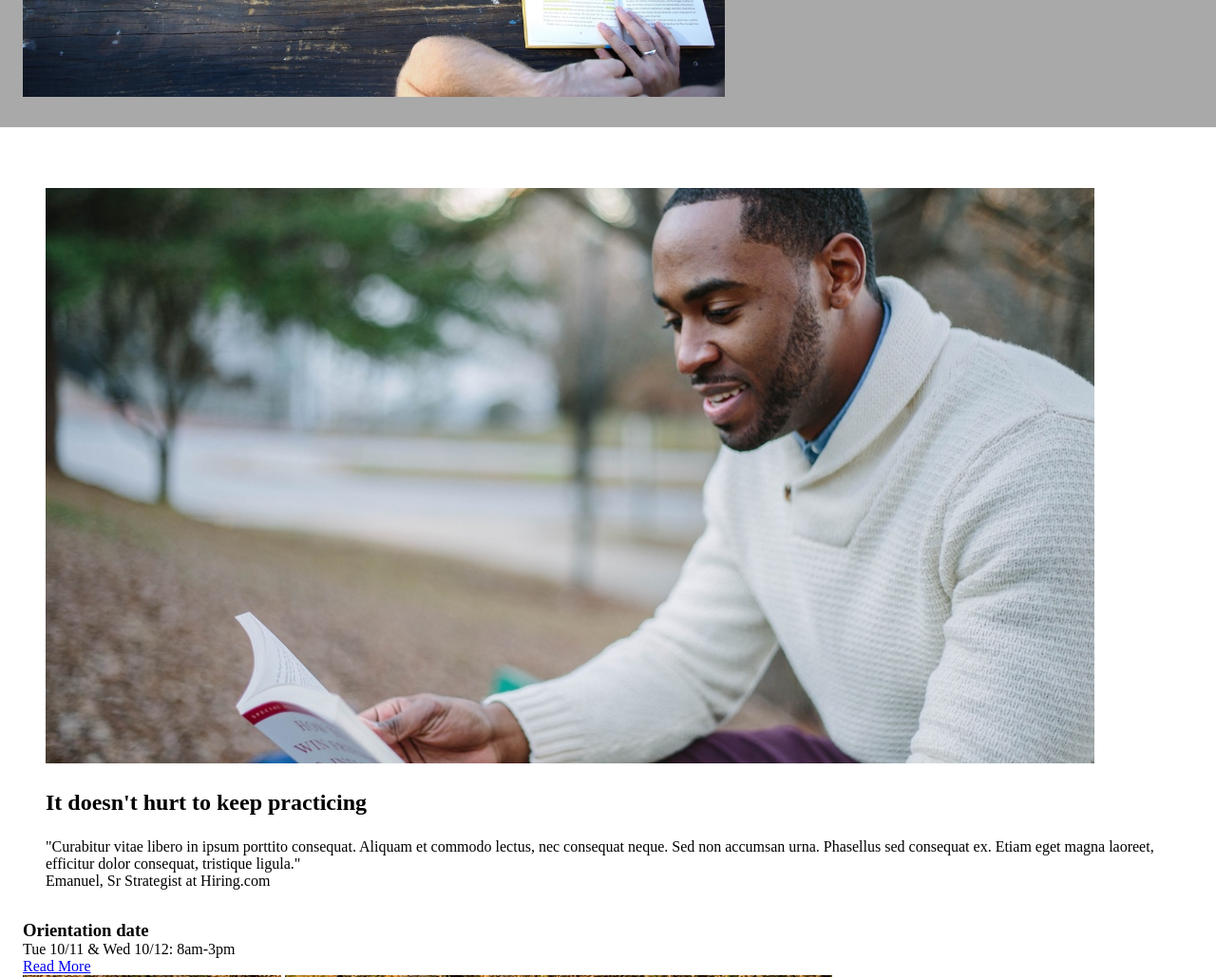
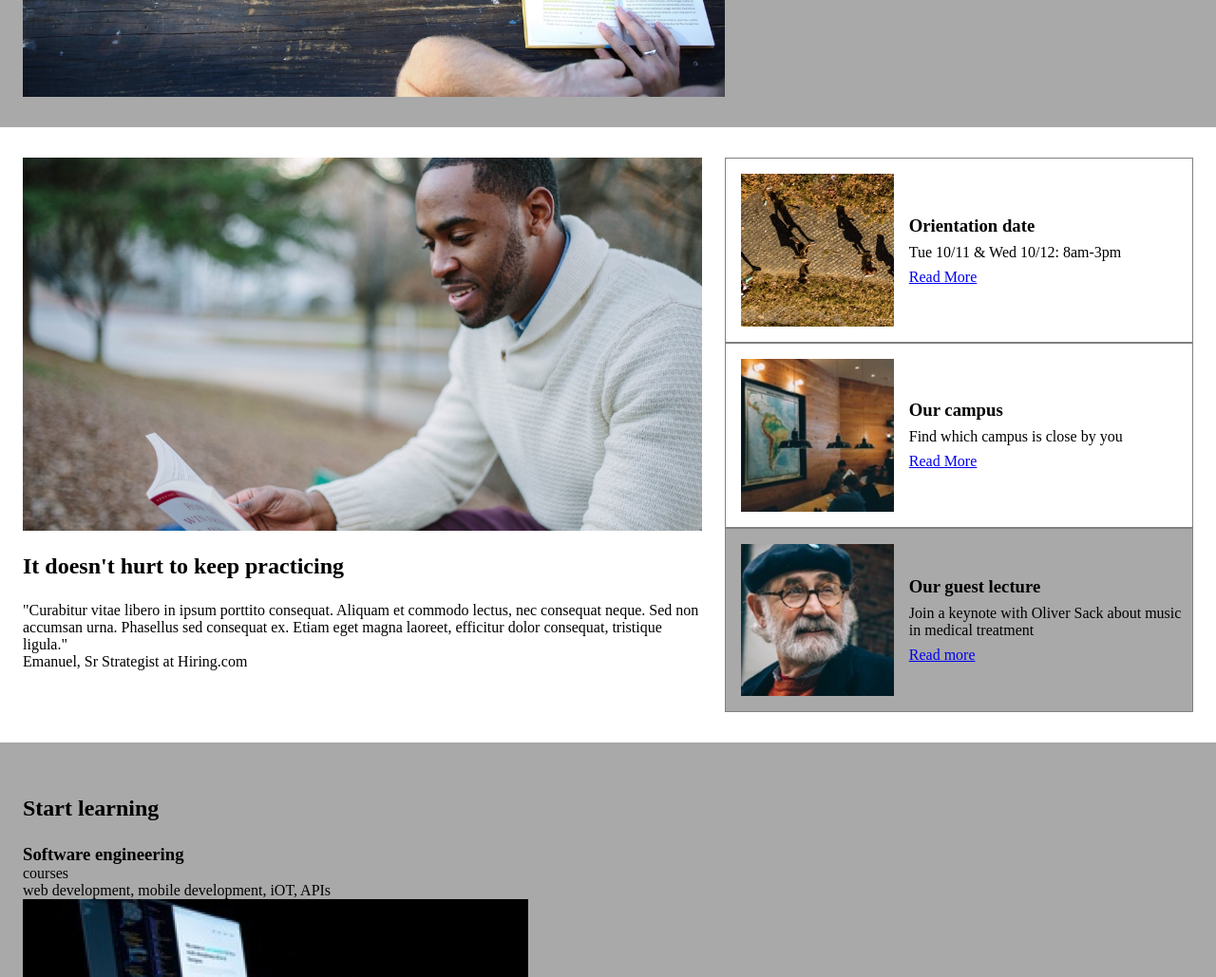
Before and after one commit to cmason2394/capstone_colmar_academy, a plain HTML site: page index.html in a window 1280 px wide. Shown: the part 540-1569 px from the top of the page at 95% size. Drawn offline with Linux system fonts and the light colour scheme.

Commit message:
configure layout of second section

```diff
--- a/index.html
+++ b/index.html
@@ -55,31 +55,37 @@
             </div>
             <div class="events-container">
                 <div class="event">
-                    <h3>Orientation date</h3>
-                    <p>Tue 10/11 & Wed 10/12: 8am-3pm</p>
-                    <a href="#Orientation">Read More</a>
                     <figure>
-                        <img src="./resources/assets/images/information-orientation.jpg" alt="students walking">
+                        <img class="desktop" src="./resources/assets/images/information-orientation.jpg" alt="students walking">
                         <img class="mobile" src="./resources/assets/images/information-orientation-mobile.jpg" alt="students walking">
                     </figure>
+                    <div class="text">
+                        <h3>Orientation date</h3>
+                        <p>Tue 10/11 & Wed 10/12: 8am-3pm</p>
+                        <a href="#Orientation">Read More</a>
+                    </div>
                 </div>
                 <div class="event">
-                    <h3>Our campus</h3>
-                    <p>Find which campus is close by you</p>
-                    <a href="#location">Read More</a>
                     <figure>
-                        <img src="./resources/assets/images/information-campus.jpg" alt="campus study room">
+                        <img class="desktop" src="./resources/assets/images/information-campus.jpg" alt="campus study room">
                         <img class="mobile" src="./resources/assets/images/information-campus-mobile.jpg" alt="campus study room">
                     </figure>
+                    <div class="text">
+                        <h3>Our campus</h3>
+                        <p>Find which campus is close by you</p>
+                        <a href="#location">Read More</a>
+                    </div>
                 </div>
                 <div class="event background-color">
-                    <h3>Our guest lecture</h3>
-                    <p>Join a keynote with Oliver Sack about music in medical treatment</p>
-                    <a href="#lecture">Read more</a>
                     <figure>
-                        <img src="./resources/assets/images/information-guest-lecture.jpg" alt="Oliver Sack">
+                        <img class="desktop" src="./resources/assets/images/information-guest-lecture.jpg" alt="Oliver Sack">
                         <img class="mobile" src="./resources/assets/images/information-guest-lecture-mobile.jpg" alt="Oliver Sack">
                     </figure>
+                    <div class="text">
+                        <h3>Our guest lecture</h3>
+                        <p>Join a keynote with Oliver Sack about music in medical treatment</p>
+                        <a href="#lecture">Read more</a>
+                    </div>
                 </div>
             </div>
         </section>
--- a/resources/css/style.css
+++ b/resources/css/style.css
@@ -97,9 +97,52 @@ intro .container p, .button, h2 {
 
 .info {
     display: flex;
-    flex-direction: column;
+    flex-wrap: wrap;
 }
 
-.info .quote {
-    margin: 2rem 1.5rem
+.quote {
+    width: 60%;
+    overflow: hidden;
+    padding-right: 1.5rem;
 }
+
+.quote img {
+    max-width: 100%;
+    height: auto;
+    display: block;
+}
+
+.events-container {
+    width: 40%;
+}
+
+.mobile {
+    display: none;
+}
+
+.event {
+    display: flex;
+    align-items: center;
+    border: solid gray 1px;
+}
+
+.event figure {
+    width: 35%;
+    overflow: hidden;
+    height: 100%;
+    margin: 1rem;
+}
+
+.event .desktop {
+    max-width: 100%;
+    display: block;
+    height: auto;
+}
+
+.event .text {
+    width: 65%
+}
+
+.event .text * {
+    margin-bottom: 0.5rem;
+}
```
